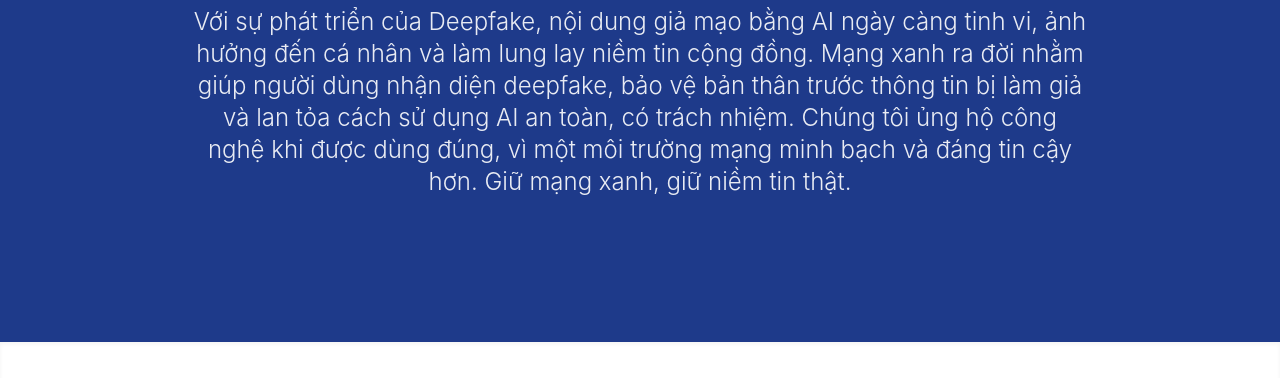
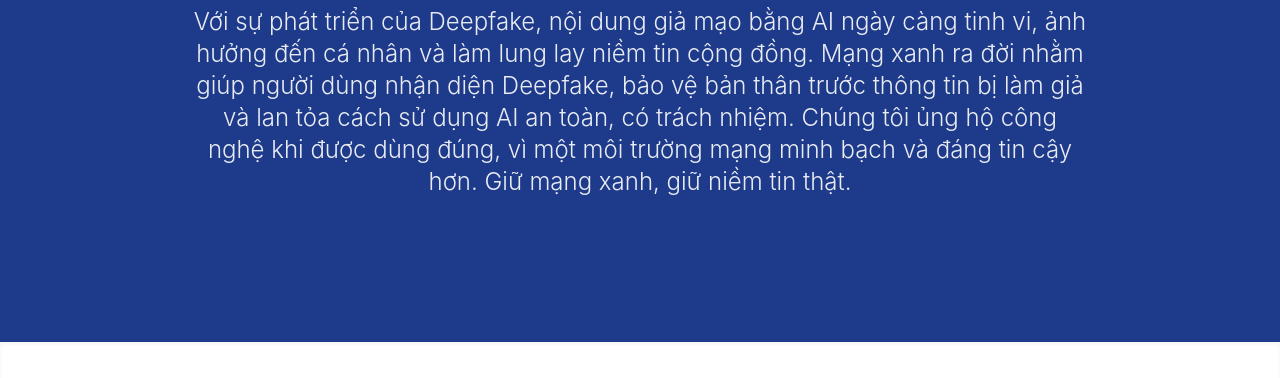
Before and after one commit to mangxanh25/mangxanh25, a website: page index.html in a window 1280 px wide. Shown: the part 226-604 px from the top of the page. Drawn offline with nearby package versions, Linux system fonts and the light colour scheme.

Commit message:
Initial commit

```diff
--- a/index.html
+++ b/index.html
@@ -73,7 +73,7 @@
                         Chào mừng đến với <span class="text-accent-green">Mạng Xanh</span>
                     </h1>
                     <h3 class="text-center text-xl md:text-2xl font-light mb-8 opacity-90 max-w-4xl mx-auto">
-                     Với sự phát triển của Deepfake, nội dung giả mạo bằng AI ngày càng tinh vi, ảnh hưởng đến cá nhân và làm lung lay niềm tin cộng đồng. Mạng xanh ra đời nhằm giúp người dùng nhận diện deepfake, bảo vệ bản thân trước thông tin bị làm giả và lan tỏa cách sử dụng AI an toàn, có trách nhiệm. Chúng tôi ủng hộ công nghệ khi được dùng đúng, vì một môi trường mạng minh bạch và đáng tin cậy hơn. Giữ mạng xanh, giữ niềm tin thật.
+                     Với sự phát triển của Deepfake, nội dung giả mạo bằng AI ngày càng tinh vi, ảnh hưởng đến cá nhân và làm lung lay niềm tin cộng đồng. Mạng xanh ra đời nhằm giúp người dùng nhận diện Deepfake, bảo vệ bản thân trước thông tin bị làm giả và lan tỏa cách sử dụng AI an toàn, có trách nhiệm. Chúng tôi ủng hộ công nghệ khi được dùng đúng, vì một môi trường mạng minh bạch và đáng tin cậy hơn. Giữ mạng xanh, giữ niềm tin thật.
                 </div>
             </div>
             <div class="bg-white py-16 shadow-inner border-b border-gray-200">
```
